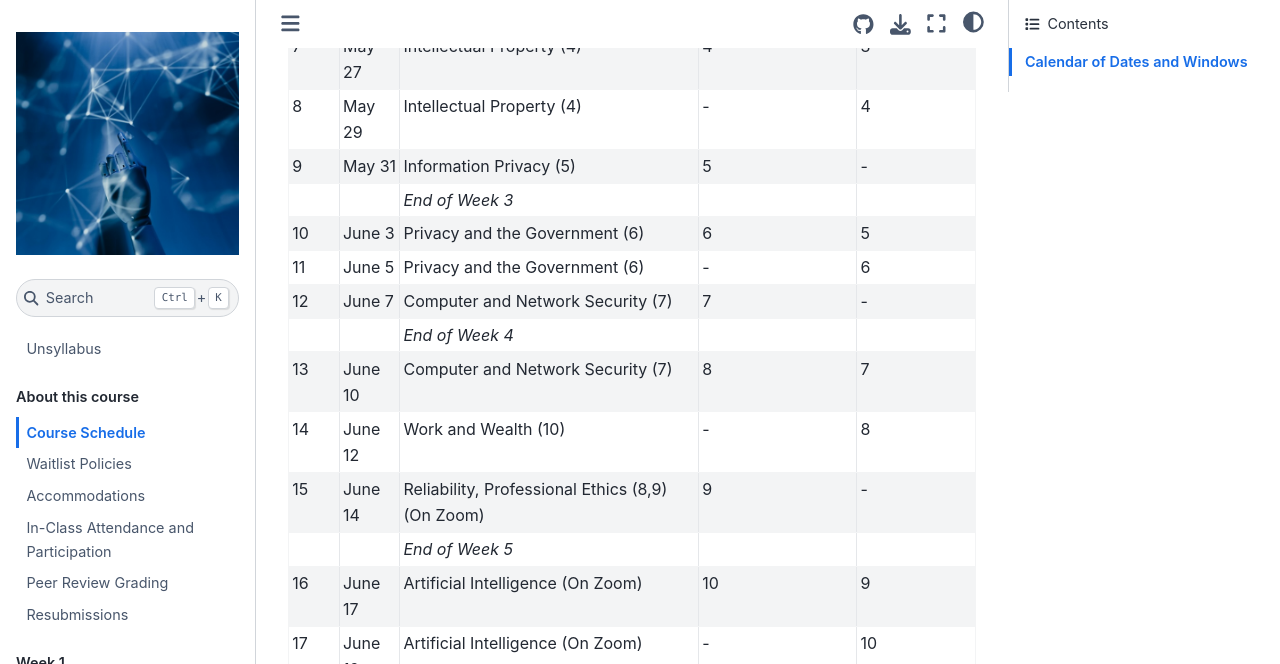
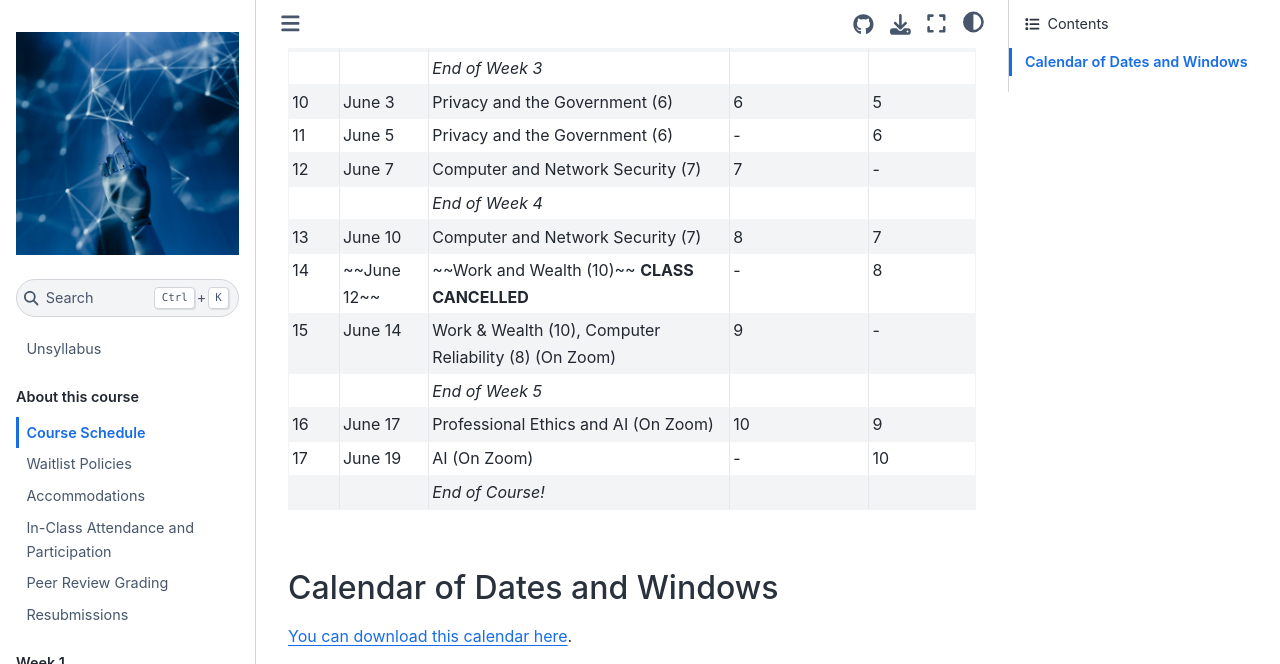
Before and after one commit to UBC-CS/cpsc430, a Jupyter Book: the page built from about/course_schedule.md, in a window 1280 px wide and 900 px high, scrolled down 588 px, cut to the strip 0-664 px from the top of the window. Built offline with Jupyter Book 1.0.4 settings and Sphinx 7.4.7 and the Sphinx Book theme 1.1.4, drawn with Linux system fonts in a browser that asks for light colours.

Commit message:
update schedule to account for missed class

```diff
--- a/about/syllabus_bits/schedule.md
+++ b/about/syllabus_bits/schedule.md
@@ -1,31 +1,31 @@
 This is the tentative plan for {{ COURSE_CODE }} this term.
 Things may change depending on many factors so this is subject to change.
 
-| Class | Date    | Topic (Chapter)                                  | Essay and Reading Due | Peer Review Due |
-|-------|---------|--------------------------------------------------|-----------------------|-----------------|
-| 1     | May 13  | Introduction and Course Overview                 | -                     | -               |
-| 2     | May 15  | Writing, argumentation                           | 0                     | -               |
-| 3     | May 17  | Introduction to Ethics (2)                       | 1                     | 0               |
-|       |         | *End of Week 1*                                  |                       |                 |
-| 4     | May 20  | **Stat Holiday - No Class**                      | 2                     | 1               |
-| 5     | May 22  | Ethical Theories (2)                             | -                     | 2               |
-| 6     | May 24  | Networked Communications (3)                     | 3                     | -               |
-|       |         | *End of Week 2*                                  |                       |                 |
-| 7     | May 27  | Intellectual Property (4)                        | 4                     | 3               |
-| 8     | May 29  | Intellectual Property (4)                        | -                     | 4               |
-| 9     | May 31  | Information Privacy (5)                          | 5                     | -               |
-|       |         | *End of Week 3*                                  |                       |                 |
-| 10    | June 3  | Privacy and the Government (6)                   | 6                     | 5               |
-| 11    | June 5  | Privacy and the Government (6)                   | -                     | 6               |
-| 12    | June 7  | Computer and Network Security (7)                | 7                     | -               |
-|       |         | *End of Week 4*                                  |                       |                 |
-| 13    | June 10 | Computer and Network Security (7)                | 8                     | 7               |
-| 14    | June 12 | Work and Wealth (10)                             | -                     | 8               |
-| 15    | June 14 | Reliability, Professional Ethics (8,9) (On Zoom) | 9                     | -               |
-|       |         | *End of Week 5*                                  |                       |                 |
-| 16    | June 17 | Artificial Intelligence (On Zoom)                | 10                    | 9               |
-| 17    | June 19 | Artificial Intelligence (On Zoom)                | -                     | 10              |
-|       |         | *End of Course!*                                 |                       |                 |
+| Class | Date    | Topic (Chapter)                                        | Essay and Reading Due | Peer Review Due |
+|-------|---------|--------------------------------------------------------|-----------------------|-----------------|
+| 1     | May 13  | Introduction and Course Overview                       | -                     | -               |
+| 2     | May 15  | Writing, argumentation                                 | 0                     | -               |
+| 3     | May 17  | Introduction to Ethics (2)                             | 1                     | 0               |
+|       |         | *End of Week 1*                                        |                       |                 |
+| 4     | May 20  | **Stat Holiday - No Class**                            | 2                     | 1               |
+| 5     | May 22  | Ethical Theories (2)                                   | -                     | 2               |
+| 6     | May 24  | Networked Communications (3)                           | 3                     | -               |
+|       |         | *End of Week 2*                                        |                       |                 |
+| 7     | May 27  | Intellectual Property (4)                              | 4                     | 3               |
+| 8     | May 29  | Intellectual Property (4)                              | -                     | 4               |
+| 9     | May 31  | Information Privacy (5)                                | 5                     | -               |
+|       |         | *End of Week 3*                                        |                       |                 |
+| 10    | June 3  | Privacy and the Government (6)                         | 6                     | 5               |
+| 11    | June 5  | Privacy and the Government (6)                         | -                     | 6               |
+| 12    | June 7  | Computer and Network Security (7)                      | 7                     | -               |
+|       |         | *End of Week 4*                                        |                       |                 |
+| 13    | June 10 | Computer and Network Security (7)                      | 8                     | 7               |
+| 14    | ~~June 12~~ | ~~Work and Wealth (10)~~ **CLASS CANCELLED**           | -                     | 8               |
+| 15    | June 14 | Work & Wealth (10), Computer Reliability (8) (On Zoom) | 9                     | -               |
+|       |         | *End of Week 5*                                        |                       |                 |
+| 16    | June 17 | Professional Ethics and AI (On Zoom)                   | 10                    | 9               |
+| 17    | June 19 | AI (On Zoom)                                           | -                     | 10              |
+|       |         | *End of Course!*                                       |                       |                 |
 
 ## Calendar of Dates and Windows
 
```
